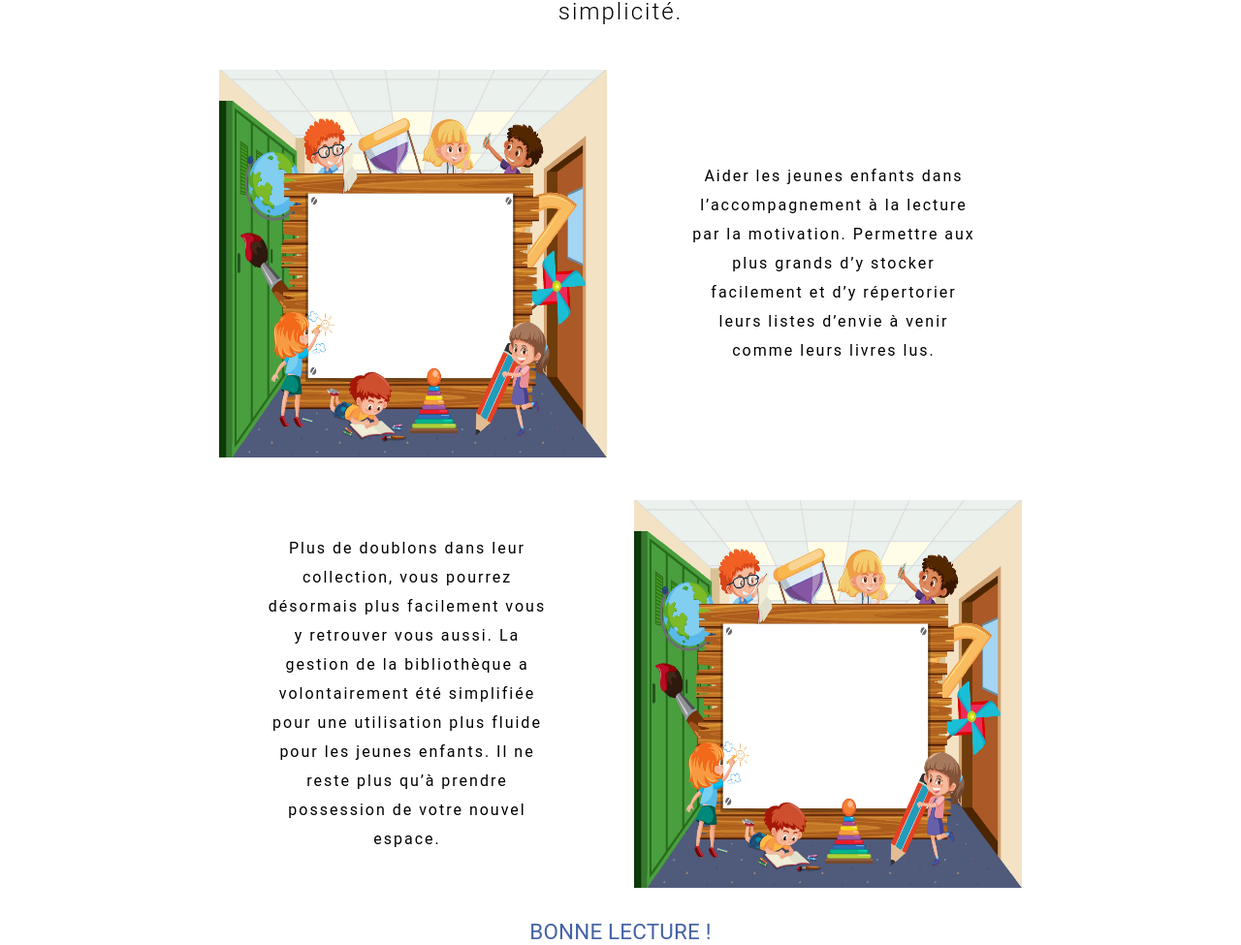
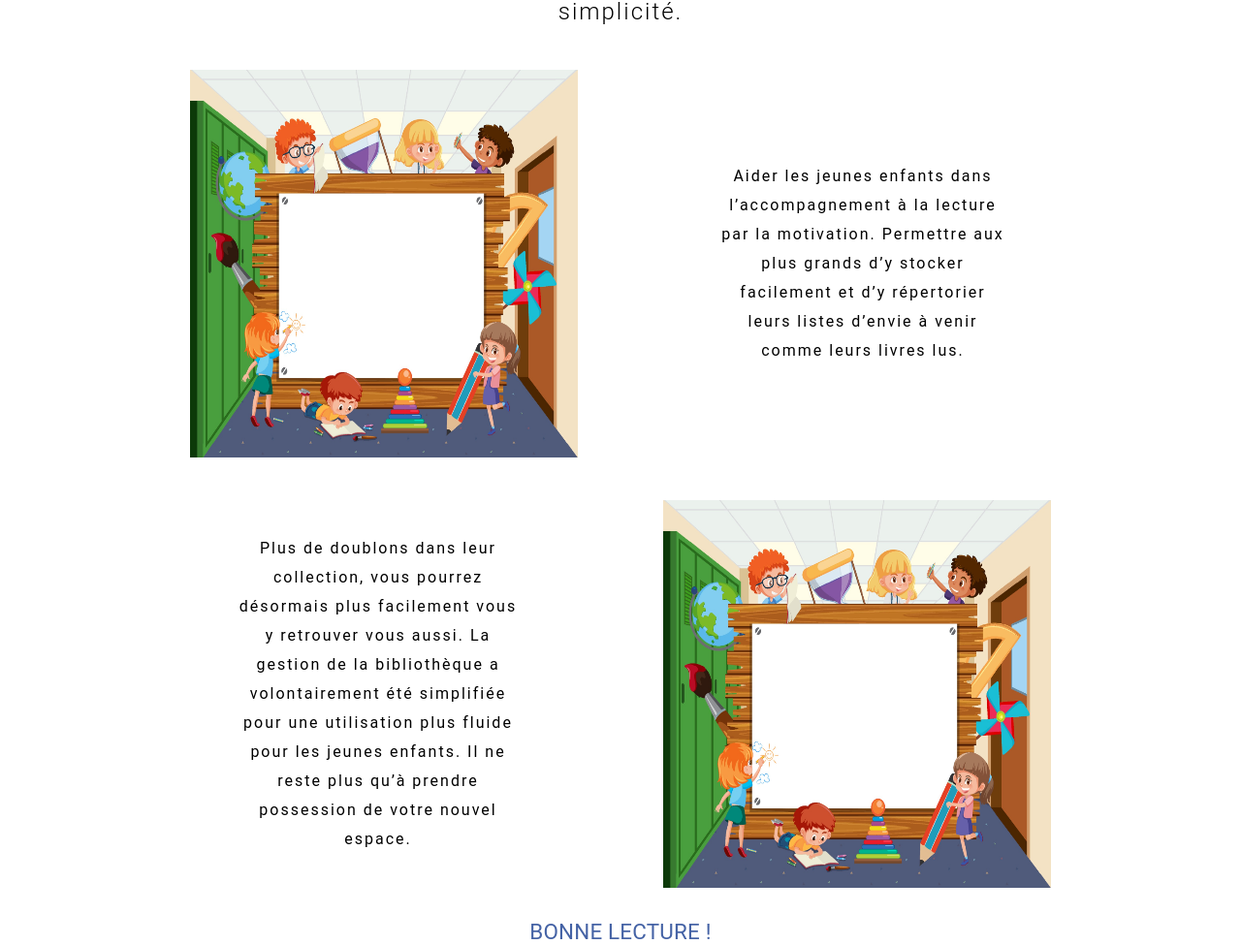
Before and after one commit to MarieLouPLevasseur/Projet-livresOtresor-front, a React (Create React App) app: page / in a window 1280 px wide. Shown: the part 622-1597 px from the top of the page at 97% size. Built offline with nearby package versions, Linux system fonts and the light colour scheme.

Commit message:
home done + link nav ok

```diff
--- a/src/components/Home/Home.js
+++ b/src/components/Home/Home.js
@@ -16,7 +16,7 @@ function Home() {
       <Typography className='titre2' variant="h2" sx={{paddingBottom:'40px', lineHeight: '40px', letterSpacing:'2px', width:{xs:'70%', md:'100%'}}}>
         Vous trouverez ici un espace de tranquillité personnel pour ranger les livres de votre enfant en toute simplicité.
       </Typography>
-      <Box className='box1' sx={{display: {xs:'flex-column', md: 'flex', justifyContent: 'center', alignItems: 'center', marginBottom: '35px', gap:'40px'} }}>
+      <Box className='box1' sx={{display: {xs:'flex-column', md: 'flex', justifyContent: 'center', alignItems: 'center', marginBottom: '35px', gap:'100px'} }}>
       <Box
       component="img"
       alt="à définir"
@@ -33,7 +33,7 @@ function Home() {
       Permettre aux plus grands d’y stocker facilement et d’y répertorier leurs listes d’envie à venir comme leurs livres lus.
       </Typography>
       </Box>
-      <Box className='box1' sx={{display: {xs:'flex-column', md: 'flex', justifyContent: 'center', alignItems: 'center', gap:'40px'} }}>
+      <Box className='box1' sx={{display: {xs:'flex-column', md: 'flex', justifyContent: 'center', alignItems: 'center', gap:'100px'} }}>
       <Typography className='paragraphe' sx={{ padding:'44px', maxWidth: '300px', lineHeight: '30px', letterSpacing:'2px'}}>
       Plus de doublons dans leur collection, vous pourrez désormais plus facilement vous y retrouver vous aussi.
       La gestion de la bibliothèque a volontairement été simplifiée pour une utilisation plus fluide pour les jeunes enfants. Il ne reste plus qu’à prendre possession de votre nouvel espace.
--- a/src/components/Navbar/Navbar.js
+++ b/src/components/Navbar/Navbar.js
@@ -111,7 +111,6 @@ const Navbar = () => {
             to="/"
             variant="h5"
             noWrap
-            component="a"
             href=""
             sx={{
               mr: 2,
```
